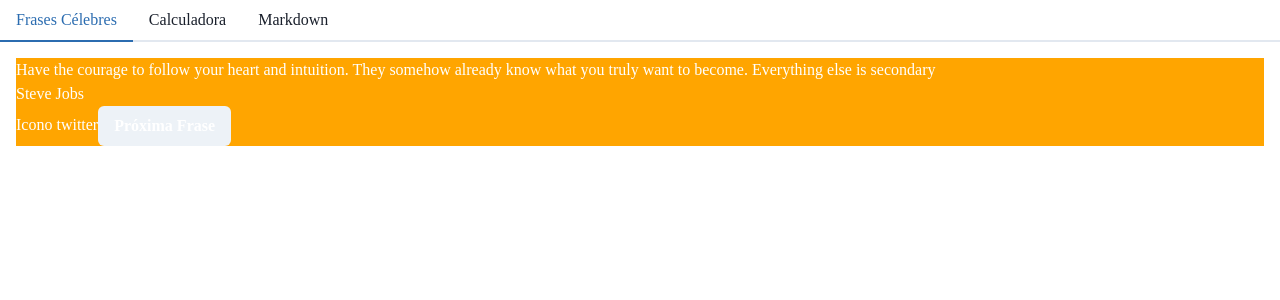
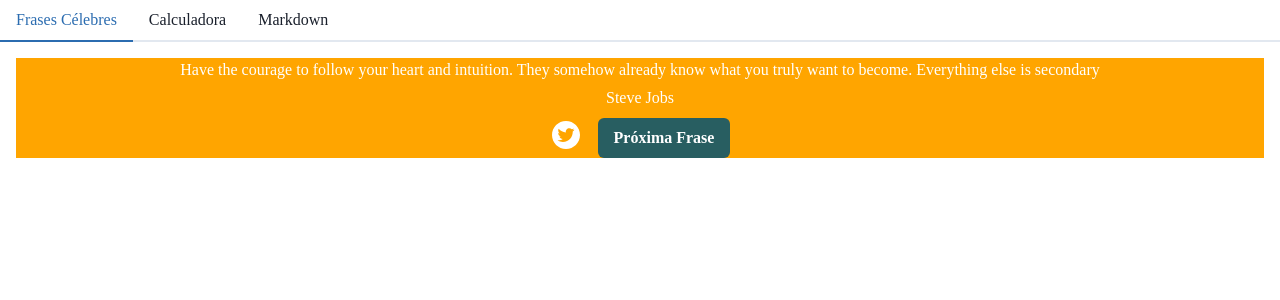
Before and after one commit to gnietto/usestate, a React (Vite) app: page / in a window 1280 px wide. Shown: the top 300 px of the page. Built offline with nearby package versions, Linux system fonts and the light colour scheme; a web font is replaced by a local one.

Commit message:
Agrega ícono; mejora layout y paddings

```diff
--- a/src/Frases.tsx
+++ b/src/Frases.tsx
@@ -1,5 +1,6 @@
 import { useState } from 'react';
-import { Box, Button, Link } from '@chakra-ui/react';
+import { Box, Flex, Spacer, Button, Link, Icon } from '@chakra-ui/react';
+import { AiFillTwitterCircle } from 'react-icons/ai';
 
 function Frases() {
   const frasesCelebres = [
@@ -408,11 +409,11 @@
     });
 
   return (
-    <Box id="texto-box" bgColor="orange" color="white">
+    <Box id="texto-box" bgColor="orange" color="white" textAlign="center">
       <Box id="text">{textos.cita}</Box>
-      <Box id="autor">{textos.autor}</Box>
+      <Box id="autor" pt="1" pb="2" >{textos.autor}</Box>
 
-      <Box id="buttons">
+      <Flex id="buttons" justifyContent="center" alignItems="center" gap="4">
         <Link
           id="tweet-texto"
           href={`https://twitter.com/intent/tweet?text= ${textos.cita} ${textos.autor}`}
@@ -420,12 +421,12 @@
           rel="noopener noreferrer"
           title="Comparte esta frase en tu timeline de Twitter"
         >
-          Icono twitter
+          <Icon as={AiFillTwitterCircle} w={8} h={8} />
         </Link>
-        <Button id="new-texto" onClick={proximaFrase}>
+        <Button id="new-texto" onClick={proximaFrase} bgColor="teal.700" _hover={{bgColor: "green.500"}} >
           Próxima Frase
         </Button>
-      </Box>
+      </Flex>
     </Box>
   );
 }
```
